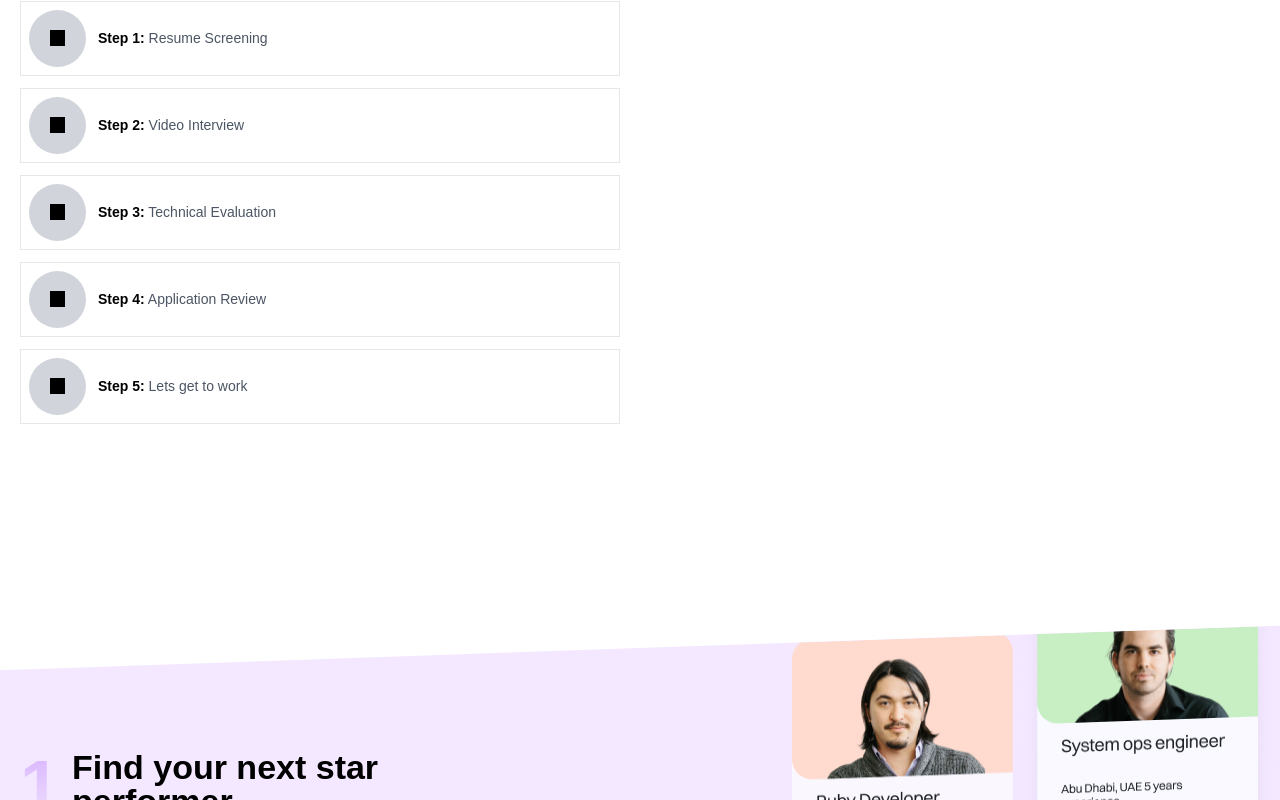
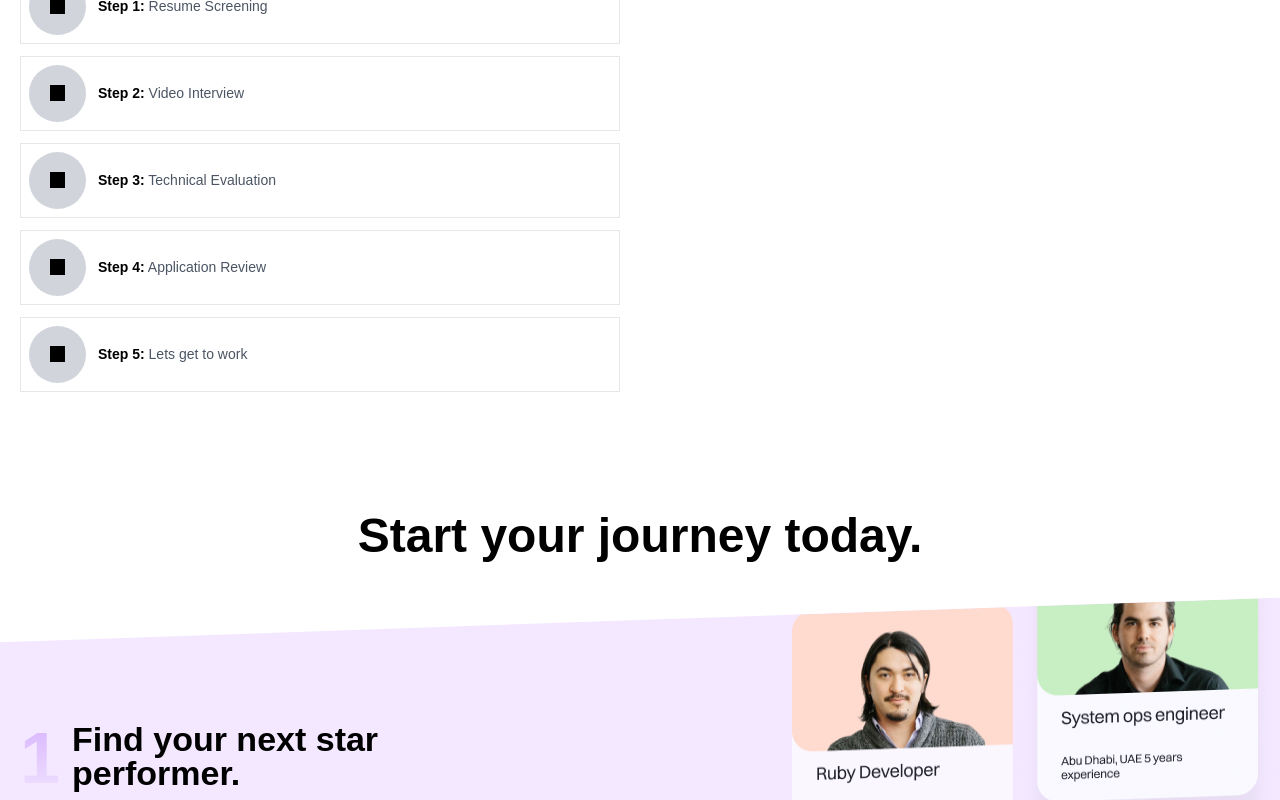
Before and after one commit to Olawumi-Olusegun/punch-cool, a React (Vite) app: page / in a window 1280 px wide. Shown: the part 2948-3748 px from the top of the page. Built offline with nearby package versions, Linux system fonts and the light colour scheme.

Commit message:
Journey-header

```diff
--- a/src/pages/home/_components/Accordion.tsx
+++ b/src/pages/home/_components/Accordion.tsx
@@ -44,7 +44,7 @@ function Accordion() {
 
     }
   return (
-    <div className="w-full px-5  py-28">
+    <div className="w-full px-5 py-12 md:py-20 ">
     <div className="grid grid-cols-1 md:grid-cols-2 gap-10 max-w-[1300px] mx-auto">
 
         <div className="flex flex-col gap-3">
--- a/src/pages/home/_components/StartAJourney.tsx
+++ b/src/pages/home/_components/StartAJourney.tsx
@@ -5,8 +5,9 @@ type Props = {}
 
 function StartAJourney({}: Props) {
   return (
-    <div className="w-full px-3 md:px-0 py-28 bg-white">
-    <div className="max-w-[1300px] mx-auto">
+    <div className="w-full px-3 md:px-0 pb-28  bg-white">
+    <div className="max-w-[1300px] mx-auto flex flex-col gap-y-5">
+      <h1 className='text-center text-3xl md:text-5xl font-bold py-5 md:py-10 '>Start your journey today.</h1>
     <div className="bg-purple-100 -skew-y-2 ">
       <div className="flex flex-col gap-5 mb-10 ">
         <div className="items-center justify-between  grid grid-cols-1 lg:grid-cols-2 ">
```
